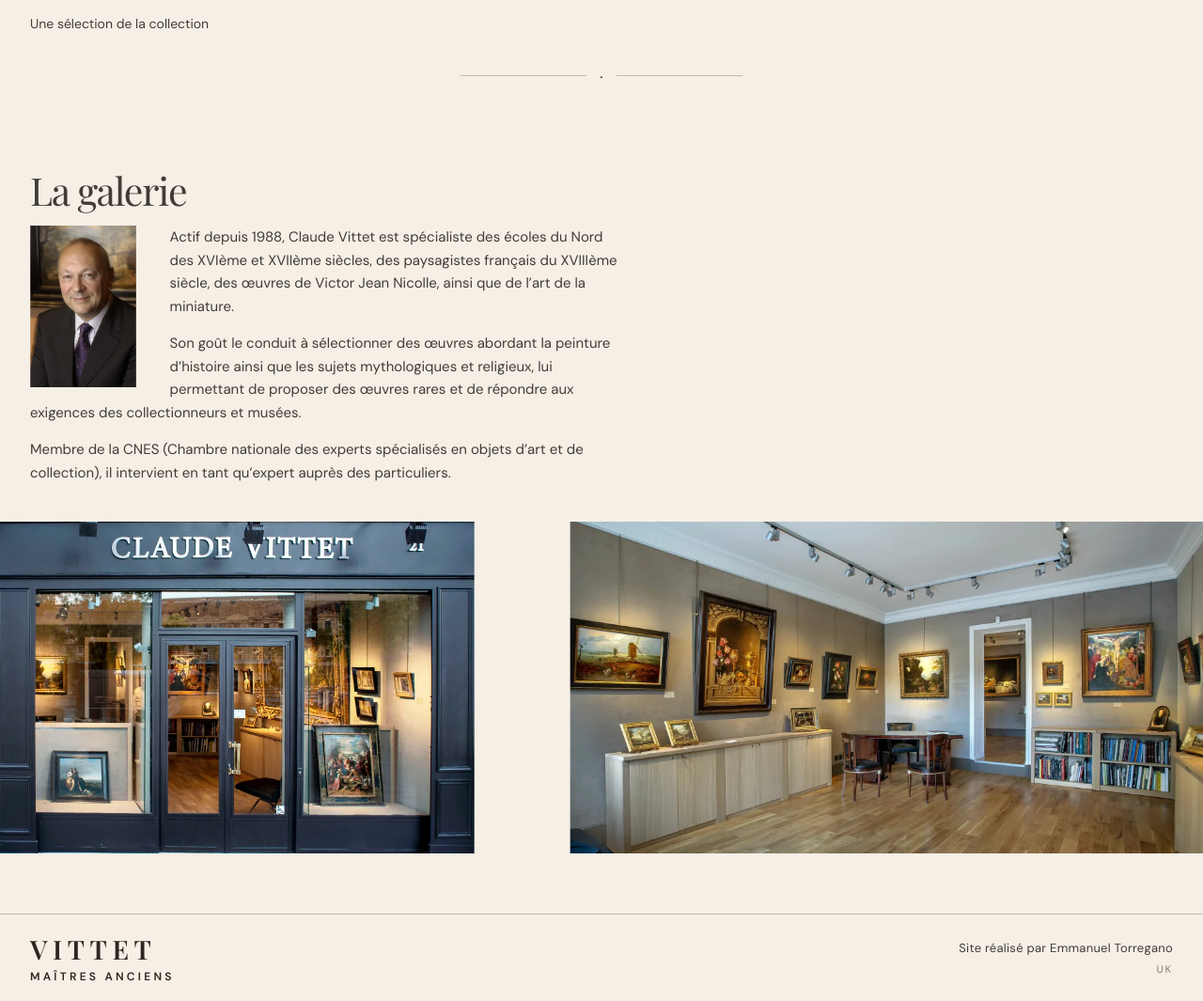
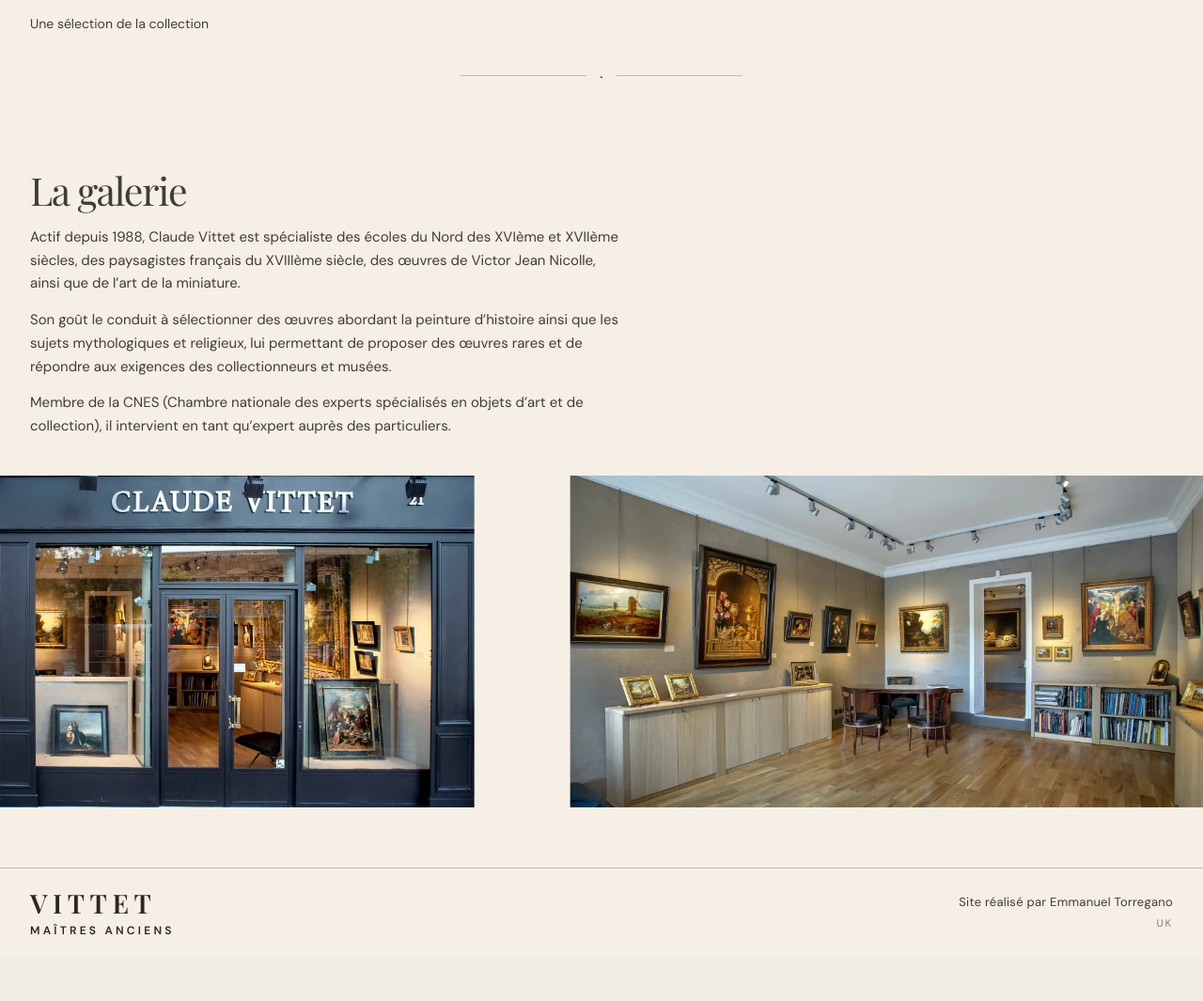
Before and after one commit to ZaraA1971/pupitre-core, a PHP site: page / in a window 1280 px wide. Shown: the part 1590-2655 px from the top of the page at 94% size. After the commit the page ends 2585 px from the top, so only its background shows below. Run offline with PHP 8.4, Linux system fonts and the light colour scheme.

Commit message:
Remove the gallery portrait for a text-only layout test.
Drop the Claude vignette from #galerie so we can judge the copy without
the float wrap.

Co-authored-by: Emmanuel Torregano <ZaraA1971@users.noreply.github.com>

```diff
--- a/galerie-vittet/index.html
+++ b/galerie-vittet/index.html
@@ -37,7 +37,7 @@
   <link rel="preload" href="/api/oeuvres" as="fetch" crossorigin>
   <link rel="preload" href="fonts/dm-sans-latin.woff2" as="font" type="font/woff2" crossorigin>
   <link rel="preload" href="fonts/playfair-display-latin.woff2" as="font" type="font/woff2" crossorigin>
-  <link rel="stylesheet" href="style.css?v=20261125-aboutlay3">
+  <link rel="stylesheet" href="style.css?v=20261125-aboutnop1">
 </head>
 <body>
   <!-- Balance des blancs douce pour --img-enhance (pas de teinte brune / sépia). -->
@@ -189,9 +189,6 @@
         <header class="about-copy-head">
           <h2 data-i18n="theGallery">La galerie</h2>
         </header>
-        <figure class="about-vignette">
-          <img src="images/galerie-claude.webp" data-i18n-alt="claudeAlt" alt="Claude Vittet, Galerie Vittet" loading="lazy" width="1232" height="1882">
-        </figure>
         <div class="about-copy-body">
           <p data-i18n="aboutP1">Actif depuis 1988, Claude Vittet est spécialiste des écoles du Nord des XVIème et XVIIème siècles, des paysagistes français du XVIIIème siècle, des œuvres de Victor Jean Nicolle, ainsi que de l’art de la miniature.</p>
           <p data-i18n="aboutP2">Son goût le conduit à sélectionner des œuvres abordant la peinture d’histoire ainsi que les sujets mythologiques et religieux, lui permettant de proposer des œuvres rares et de répondre aux exigences des collectionneurs et musées.</p>
--- a/galerie-vittet/style.css
+++ b/galerie-vittet/style.css
@@ -1307,7 +1307,7 @@ html.collection-page-deep .art-grid {
   font-size: var(--type-meta);
 }
 
-/* #galerie — portrait float (texte remonte dessous) ; façade/salle écartées */
+/* #galerie — texte seul (portrait retiré pour essai) ; façade/salle écartées */
 /* —— G. About —— */
 .about {
   --gal-pad-block: 64px;
@@ -1321,8 +1321,6 @@ html.collection-page-deep .art-grid {
         var(--gal-ar-sum) * 1.2
     )
   );
-  /* Portrait un peu sous la hauteur du texte → ~2 lignes sous la photo. */
-  --gal-vignette-h: clamp(148px, 15vw, 172px);
   display: flex;
   flex-direction: column;
   gap: clamp(28px, 3.5vw, 40px);
@@ -1344,16 +1342,9 @@ html.collection-page-deep .section-ornament {
 
 .about-intro {
   --copy-head-gap: 8px;
-  /* Block flow + float : le texte contourne le portrait puis repasse dessous. */
   display: block;
   width: 100%;
   max-width: 1100px;
-}
-
-.about-intro::after {
-  content: "";
-  display: table;
-  clear: both;
 }
 
 .about-copy-head {
@@ -1365,8 +1356,8 @@ html.collection-page-deep .section-ornament {
 }
 
 .about-copy-body {
-  /* Block flow (pas grid) pour que les lignes contournent le float portrait. */
-  display: block;
+  display: grid;
+  gap: 14px;
   width: 100%;
   max-width: 62ch;
 }
@@ -1380,29 +1371,8 @@ html.collection-page-deep .section-ornament {
   hyphens: manual;
 }
 
-.about-copy-body > p + p {
-  margin-top: 14px;
-}
-
 .about-copy-body > p:first-child {
   text-indent: 0;
-}
-
-.about-vignette {
-  float: left;
-  margin: 0 clamp(22px, 3vw, 36px) 8px 0;
-  shape-outside: margin-box;
-  line-height: 0;
-}
-
-.about-vignette img {
-  display: block;
-  height: var(--gal-vignette-h);
-  width: auto;
-  max-width: min(120px, 26vw);
-  object-fit: contain;
-  object-position: top center;
-  background: transparent;
 }
 
 .about-gallery {
@@ -1920,7 +1890,6 @@ footer {
           var(--gal-ar-sum) * 1.2
       )
     );
-    --gal-vignette-h: clamp(150px, 20vw, 190px);
     padding: 56px var(--page-pad-lg) 56px;
   }
   /* Photo row flexes; fiche sits on content height (not the reverse). */
@@ -2265,7 +2234,7 @@ footer {
   }
   .search-status.is-empty { font-size: 22px; }
 
-  /* —— Galerie about: portrait float + photos écartées —— */
+  /* —— Galerie about: texte + photos écartées (sans portrait) —— */
   .about {
     --gal-pad-block: 36px;
     --gal-photo-gap: 28px;
@@ -2276,7 +2245,6 @@ footer {
           var(--gal-ar-sum) * 1.2
       )
     );
-    --gal-vignette-h: 140px;
     padding: 36px var(--page-pad) 44px;
     gap: 22px;
   }
@@ -2285,12 +2253,6 @@ footer {
   }
   .about-copy-body {
     max-width: none;
-  }
-  .about-vignette {
-    margin: 0 14px 8px 0;
-  }
-  .about-vignette img {
-    max-width: 92px;
   }
 
   footer { align-items: flex-start; }
```
Also changed, not shown: STATUS.md (+6 -0 lines).
